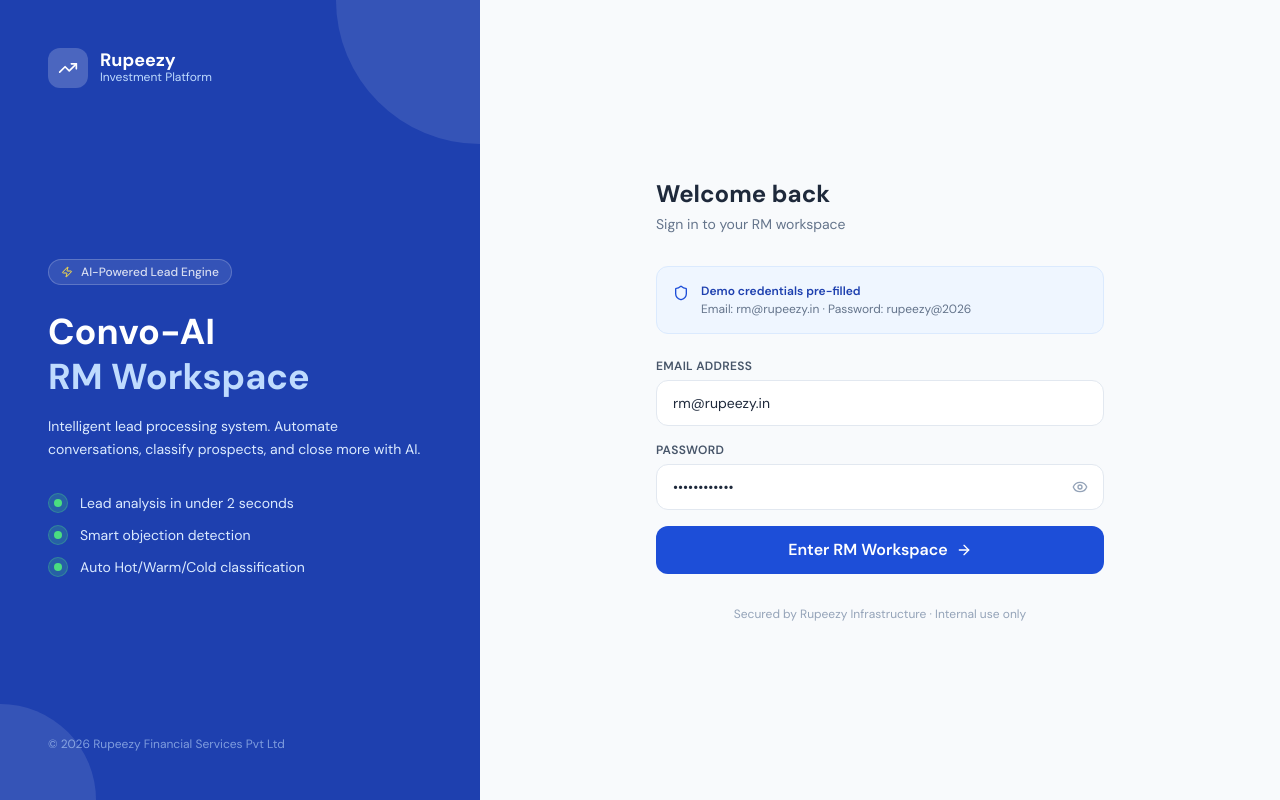
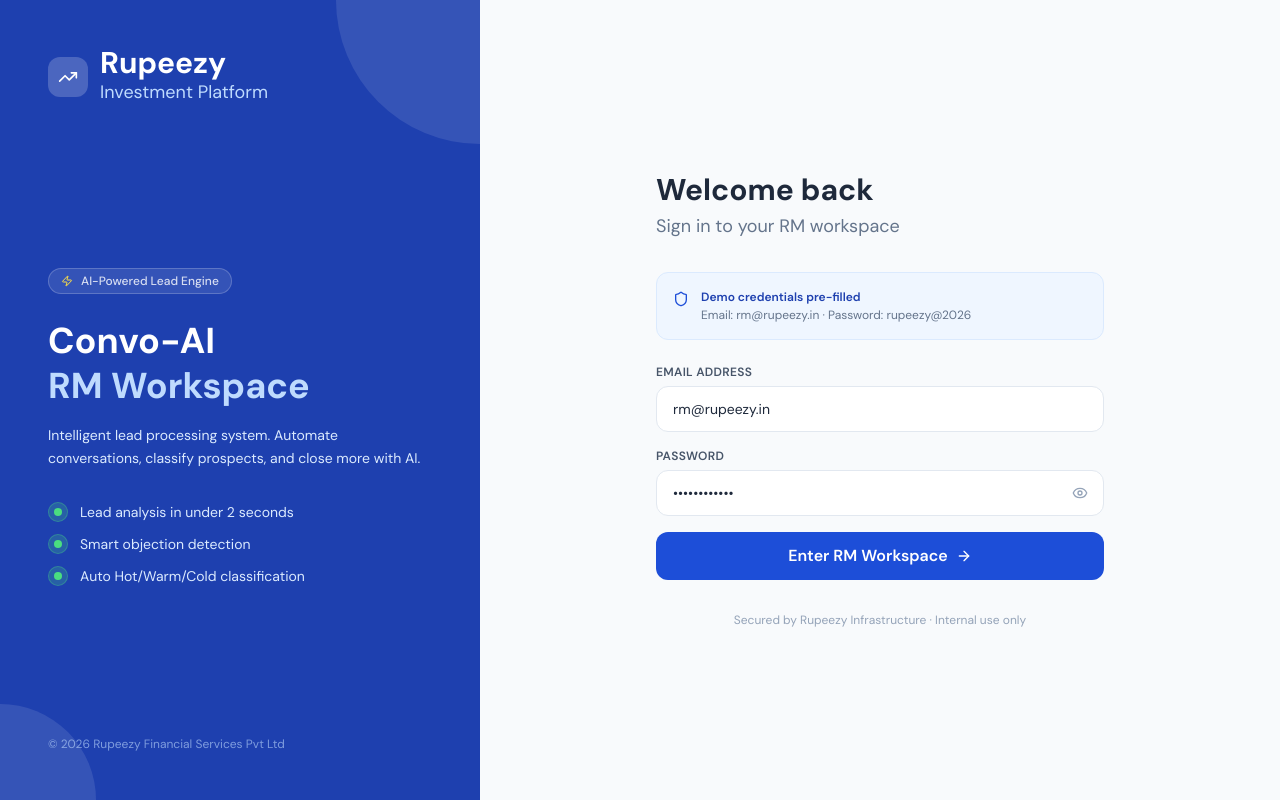
Before and after one commit to Chaitanya1005/convo-ai, a Next.js app in the folder convo-ai/: page /login in a window 1280 px wide. Built offline with nearby package versions, Linux system fonts and the light colour scheme.

Commit message:
login design

```diff
--- a/convo-ai/app/login/page.tsx
+++ b/convo-ai/app/login/page.tsx
@@ -32,8 +32,8 @@
               <TrendingUp className="text-white" size={20} />
             </div>
             <div>
-              <div className="text-white font-bold text-lg leading-none">Rupeezy</div>
-              <div className="text-blue-200 text-xs">Investment Platform</div>
+              <div className="text-white font-bold text-3xl leading-none">Rupeezy</div>
+              <div className="text-blue-200 text-lg">Investment Platform</div>
             </div>
           </div>
         </div>
@@ -81,8 +81,8 @@
           </div>
 
           <div className="mb-8">
-            <h2 className="text-2xl font-bold text-slate-800">Welcome back</h2>
-            <p className="text-slate-500 text-sm mt-1">Sign in to your RM workspace</p>
+            <h2 className="text-3xl font-bold text-slate-800">Welcome back</h2>
+            <p className="text-slate-500 text-lg mt-1">Sign in to your RM workspace</p>
           </div>
 
           <div className="bg-blue-50 border border-blue-100 rounded-xl p-4 mb-6 flex items-start gap-3">
```
